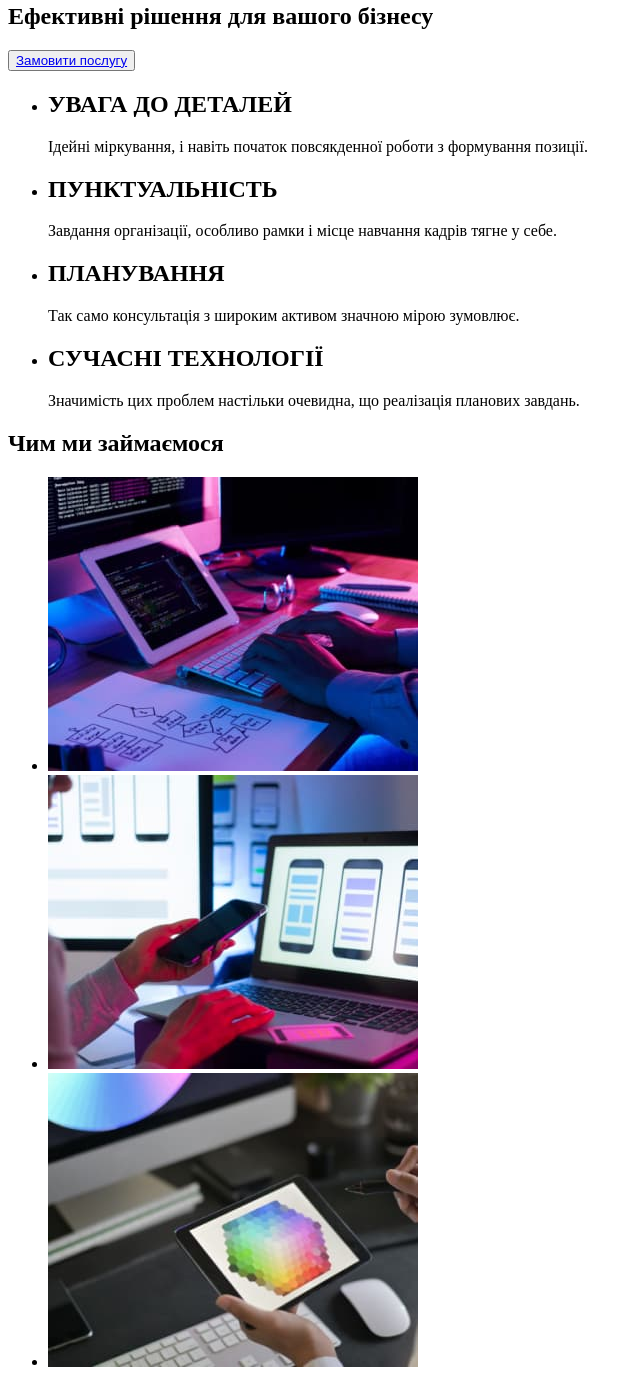
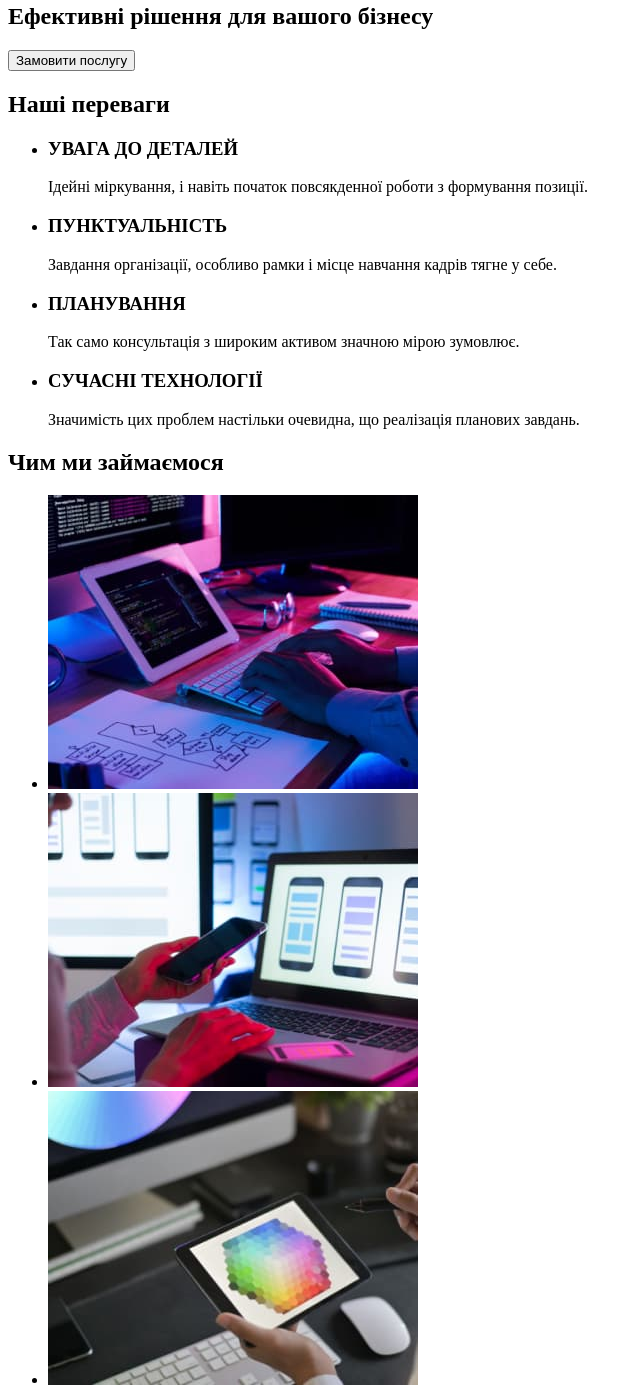
Before and after one commit to Oleksandr-Stepenko/goit-markup-hw-01, a plain HTML site: page index.html in a window 1280 px wide. Shown: the part 165-1553 px from the top of the page, without its empty margins (0-642 px from the left). Drawn offline with Linux system fonts and the light colour scheme.

Commit message:
Update index.html

```diff
--- a/index.html
+++ b/index.html
@@ -1,10 +1,10 @@
 <!DOCTYPE html>
-<html lang="en">
+<html lang="uk">
   <head>
     <meta charset="UTF-8" />
     <meta http-equiv="X-UA-Compatible" content="IE=edge" />
     <meta name="viewport" content="width=device-width, initial-scale=1.0" />
-    <title>Document</title>
+    <title>WebStudio</title>
   </head>
   <body>
     <header>
@@ -27,33 +27,34 @@
       <!--Шапка-->
       <section>
         <h1>Ефективні рішення для вашого бізнесу</h1>
-        <button type="button"><a href="#">Замовити послугу</a></button>
+        <button type="button">Замовити послугу</button>
       </section>
       <!--Особливості-->
       <section>
+        <h2>Наші переваги</h2>
         <ul>
           <li>
-            <h2>УВАГА ДО ДЕТАЛЕЙ</h2>
+            <h3>УВАГА ДО ДЕТАЛЕЙ</h3>
             <p>
               Ідейні міркування, і навіть початок повсякденної роботи з
               формування позиції.
             </p>
           </li>
           <li>
-            <h2>ПУНКТУАЛЬНІСТЬ</h2>
+            <h3>ПУНКТУАЛЬНІСТЬ</h3>
             <p>
               Завдання організації, особливо рамки і місце навчання кадрів тягне
               у себе.
             </p>
           </li>
           <li>
-            <h2>ПЛАНУВАННЯ</h2>
+            <h3>ПЛАНУВАННЯ</h3>
             <p>
               Так само консультація з широким активом значною мірою зумовлює.
             </p>
           </li>
           <li>
-            <h2>СУЧАСНІ ТЕХНОЛОГІЇ</h2>
+            <h3>СУЧАСНІ ТЕХНОЛОГІЇ</h3>
             <p>
               Значимість цих проблем настільки очевидна, що реалізація планових
               завдань.
@@ -66,19 +67,13 @@
         <h2>Чим ми займаємося</h2>
         <ul>
           <li>
-            <a href=""
-              ><img src="./images/img1.jpg" alt="" width="370" height="294" />
-            </a>
+            <img src="./images/img1.jpg" alt="Компьютер" width="370" height="294" />
           </li>
           <li>
-            <a href=""
-              ><img src="./images/img2.jpg" alt="" width="370" height="294" />
-            </a>
+            <img src="./images/img2.jpg" alt="Телефон" width="370" height="294" />
           </li>
           <li>
-            <a href=""
-              ><img src="./images/img3.jpg" alt="" width="370" height="294" />
-            </a>
+            <img src="./images/img3.jpg" alt="Планшет" width="370" height="294" />
           </li>
         </ul>
       </section>
@@ -109,7 +104,7 @@
           <li>
             <img
               src="./images/img6.jpg"
-              alt="Фото працівника Микола Тарасов Михайло Єрмаков"
+              alt="Фото працівника Микола Тарасов "
               width="270"
               height="260"
             />
@@ -119,7 +114,7 @@
           <li>
             <img
               src="./images/img7.jpg"
-              alt="Фото працівника"
+              alt="Фото працівника Михайло Єрмаков"
               width="270"
               height="260"
             />
@@ -136,13 +131,13 @@
         <ul>
           <li>
             <a
-              href="https://www.google.com/maps/d/viewer?mid=10uSM3H-mIU3GznYo2szRIEphczw&hl=en_US&ll=50.42722554473141%2C30.538251256160258&z=21"
+              href="https://goo.gl/maps/DHfhYUxTLtfvajDQ7"
               target="_blank"
               rel="noopener noreferrer nofollow"
               >м. Київ, пр-т Лесі Українки, 26</a
             >
           </li>
-          <li><a href="info@devstudio.com">info@devstudio.com</a></li>
+          <li><a href="mailto:info@devstudio.com">info@devstudio.com</a></li>
           <li><a href="tel:+380961111111">+38 096 111 11 11</a></li>
         </ul>
       </address>
```
